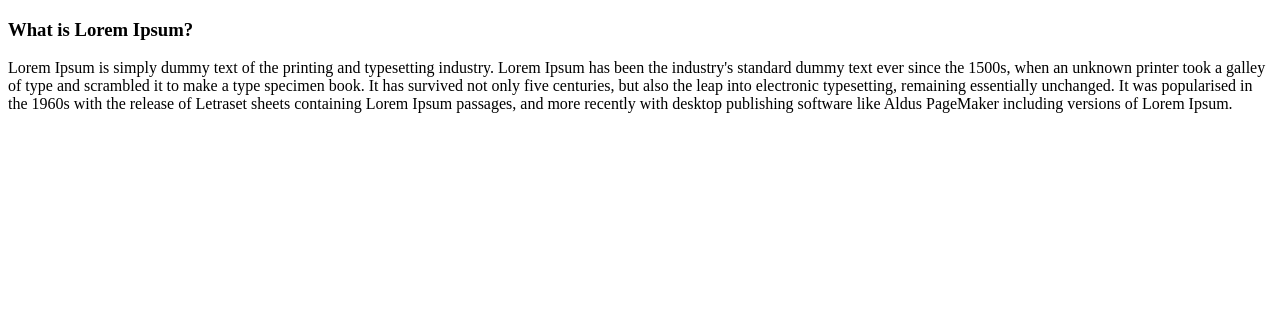
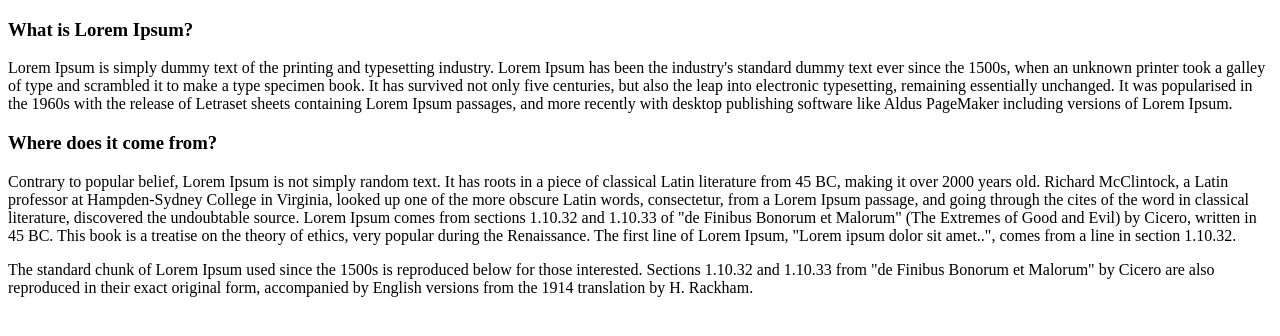
Before and after one commit to vjchaudhari/git_quiz, a plain HTML site: page index.html in a window 1280 px wide. Drawn offline with Linux system fonts and the light colour scheme.

Commit message:
Added another paragraph

```diff
--- a/index.html
+++ b/index.html
@@ -4,9 +4,17 @@
 	<title>Git Quiz</title>
 </head>
 <body>
-	<h3 class="heading">What is Lorem Ipsum?</h3>
+	<h3>What is Lorem Ipsum?</h3>
 	<p>
 		Lorem Ipsum is simply dummy text of the printing and typesetting industry. Lorem Ipsum has been the industry's standard dummy text ever since the 1500s, when an unknown printer took a galley of type and scrambled it to make a type specimen book. It has survived not only five centuries, but also the leap into electronic typesetting, remaining essentially unchanged. It was popularised in the 1960s with the release of Letraset sheets containing Lorem Ipsum passages, and more recently with desktop publishing software like Aldus PageMaker including versions of Lorem Ipsum.
 	</p>
+
+	<h3>Where does it come from?</h3>
+	<p>
+		Contrary to popular belief, Lorem Ipsum is not simply random text. It has roots in a piece of classical Latin literature from 45 BC, making it over 2000 years old. Richard McClintock, a Latin professor at Hampden-Sydney College in Virginia, looked up one of the more obscure Latin words, consectetur, from a Lorem Ipsum passage, and going through the cites of the word in classical literature, discovered the undoubtable source. Lorem Ipsum comes from sections 1.10.32 and 1.10.33 of "de Finibus Bonorum et Malorum" (The Extremes of Good and Evil) by Cicero, written in 45 BC. This book is a treatise on the theory of ethics, very popular during the Renaissance. The first line of Lorem Ipsum, "Lorem ipsum dolor sit amet..", comes from a line in section 1.10.32.
+	</p>
+	<p>
+		The standard chunk of Lorem Ipsum used since the 1500s is reproduced below for those interested. Sections 1.10.32 and 1.10.33 from "de Finibus Bonorum et Malorum" by Cicero are also reproduced in their exact original form, accompanied by English versions from the 1914 translation by H. Rackham.
+	</p>
 </body>
 </html>
```
